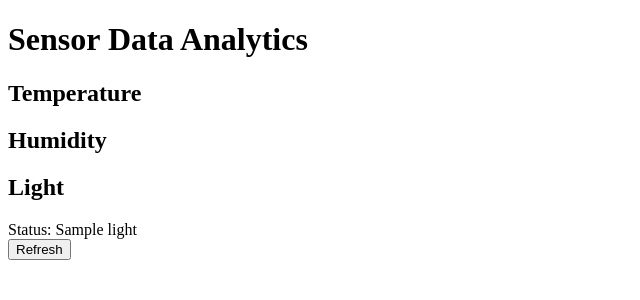
After one commit to jose-bernardo/smart-attic, a Flask app: template webServer/templates/analytics.html in a window 1280 px wide. The commit adds this page. Shown: the top 300 px of the page, without its empty margins (0-640 px from the left). Run offline with Flask 3, Linux system fonts and the light colour scheme; the template is opened without the code that fills it: most values are stand-ins (such as "Sample title", 1, 10 or a date in 2020); some libraries are stand-ins or nearby versions.

Commit message:
Implemented analytics page to show graphs and add_footage endpoint

```diff
--- /dev/null
+++ b/webServer/templates/analytics.html
@@ -0,0 +1,35 @@
+<!DOCTYPE html>
+<html>
+<head>
+  <title>Sensor Data Analytics</title>
+  <script src="https://cdn.plot.ly/plotly-latest.min.js"></script>
+</head>
+<body>
+  <h1>Sensor Data Analytics</h1>
+
+  <h2>Temperature</h2>
+
+  <div id="temp-graph"></div>
+
+  <script type="text/javascript">
+      var graph = {{ data["temperature"] | safe }};
+      Plotly.plot("temp-graph", graph, {});
+  </script>
+
+  <h2>Humidity</h2>
+
+  <div id="humi-graph"></div>
+
+  <script type="text/javascript">
+      var graph = {{ data["humidity"] | safe }};
+      Plotly.plot("humi-graph", graph, {});
+  </script>
+
+  <h2>Light</h2>
+
+  Status: {{ data["light"] }}
+
+  <form action="/analytics" method="post">
+      <button type="submit" value="Submit">Refresh</button>
+  </form>
+</body>
--- a/webServer/webServer.py
+++ b/webServer/webServer.py
@@ -2,6 +2,11 @@ from flask import Flask, render_template, request, redirect, session, url_for
 from functools import wraps
 import secrets
 import random
+
+import plotly.graph_objs as go
+
+import time
+from datetime import datetime
 
 app = Flask(__name__)
 
@@ -53,16 +58,69 @@ def get_pin():
     # TODO: Store the pin in the DB with the timestamp
     return render_template('getpin.html', pin=pin)
 
+@app.route('/analytics', methods=['POST'])
+#@login_required
+def analytics():
+    # replace with database retrieval
+    humidity_values = [30, 35, 40, 60, 70, 40, 20]
+    temperature_values = [30, 32, 36, 40, 38, 36, 35]
+    timestamps = [
+        datetime(2024, 3, 8, 9, 0),  # 9:00 AM
+        datetime(2024, 3, 8, 10, 0),  # 10:00 AM
+        datetime(2024, 3, 8, 11, 0),  # 11:00 AM
+        datetime(2024, 3, 8, 12, 0),  # 12:00 PM
+        datetime(2024, 3, 8, 13, 0),  # 1:00 PM
+        datetime(2024, 3, 8, 14, 0),  # 2:00 PM
+        datetime(2024, 3, 8, 15, 0),  # 3:00 PM
+    ]
+
+    # Create temperature graph
+    trace = go.Scatter(x=timestamps, y=temperature_values, mode='lines+markers', name='Humidity')
+    layout = go.Layout(title='Humidity Over Time',
+                       xaxis=dict(title='Time'),
+                       yaxis=dict(title='Humidity (%)'))
+    fig = go.Figure(data=[trace], layout=layout)
+    temperature_graph_json = fig.to_json()
+
+    # Create humidity graph
+    trace = go.Scatter(x=timestamps, y=humidity_values, mode='lines+markers', name='Humidity')
+    layout = go.Layout(title='Humidity Over Time',
+                       xaxis=dict(title='Time'),
+                       yaxis=dict(title='Humidity (%)'))
+    fig = go.Figure(data=[trace], layout=layout)
+    humidity_graph_json = fig.to_json()
+
+    return render_template('analytics.html', data={'humidity': humidity_graph_json, 'temperature': temperature_graph_json})
+
+@app.route('/add_footage', methods=['POST'])
+def add_footage():
+    media = request.data
+
+    filename = 'media-' + str(time.time()) + '.mp3'
+
+    with open(filename, 'wb') as f:
+        f.write(media)
+
+    return 'Footage added'
 
 @app.route('/', methods=['GET', 'POST'])
 @login_required
 def main():
 
   #TODO fetch values from DB
+  # Qualify light
+  light_value = 250
+  if light_value < 50:
+      light = 'dark'
+  elif light_value < 500:
+      light = 'dim'
+  else:
+      light = 'bright'
+
   data = {
-    "temperature": "13C",
-    "humidity": "20%",
-    "luminosity": "Dark",
+    "temperature": 13,
+    "humidity": 20,
+    "luminosity": light,
     "waterLeaks": "No leaks detected",
   }
 
```
Also changed, not shown: webServer/templates/main.html (+10 -11 lines).
